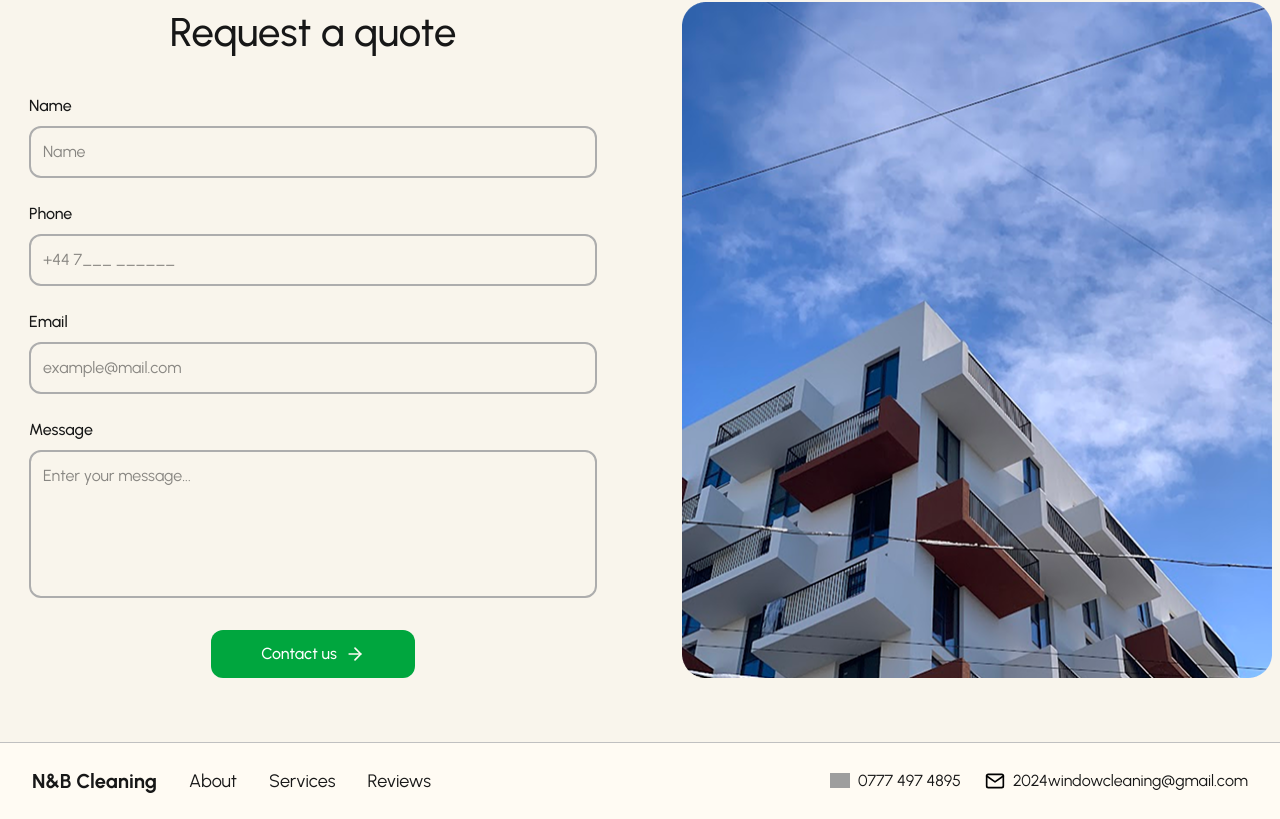
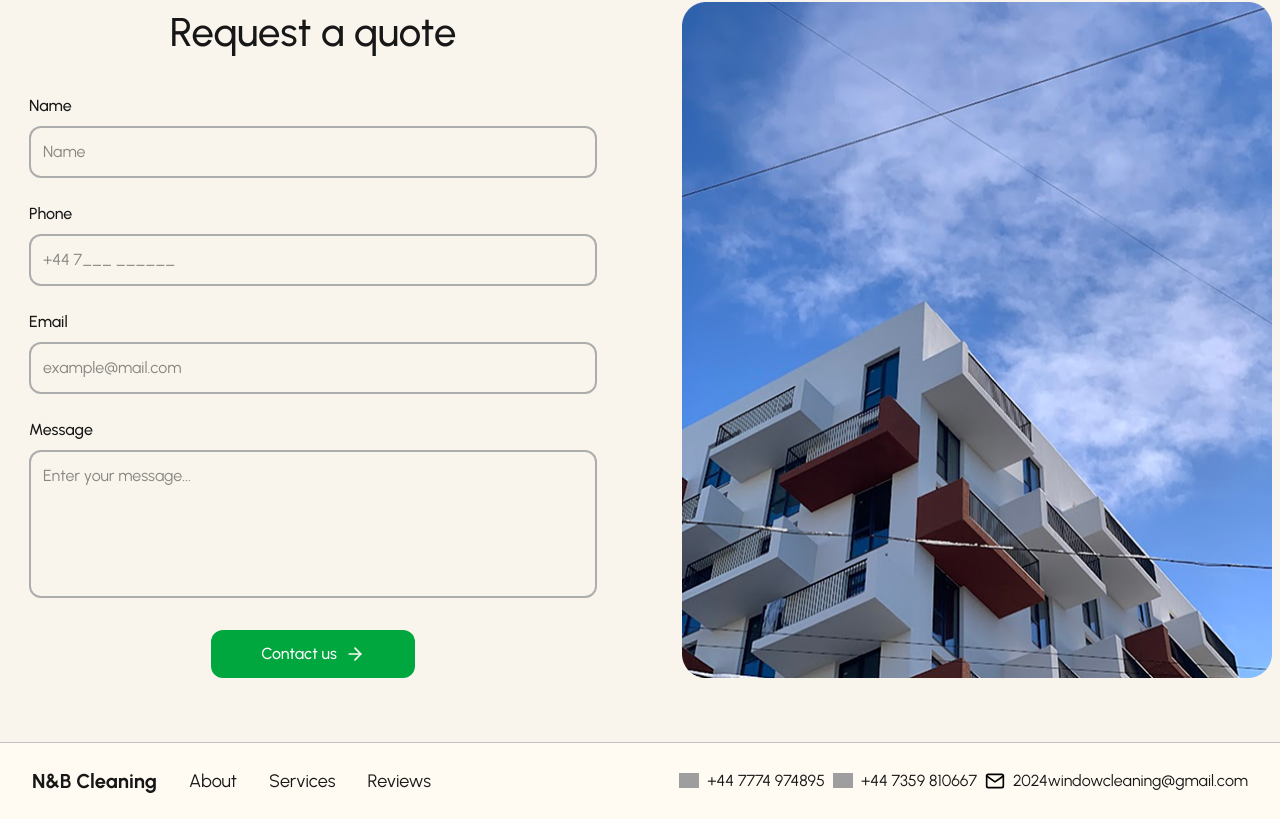
Before and after one commit to TetraQuadra/nb-landing, a Next.js app: page /fascias in a window 1280 px wide. Shown: the part 998-1817 px from the top of the page. Built offline with nearby package versions, Linux system fonts and the light colour scheme; grey boxes are pictures that could not be loaded.

Commit message:
text: new tel number

```diff
--- a/src/sections/Footer.tsx
+++ b/src/sections/Footer.tsx
@@ -54,10 +54,14 @@ const Footer = () => {
                             </a>
                         </nav>
                     </div>
-                    <div className="flex gap-6 items-center max-lg:flex-col max-md:gap-3 max-md:justify-start max-md:items-start">
+                    <div className="flex gap-2 items-center max-lg:flex-col max-md:gap-3 max-md:justify-start max-md:items-start">
                         <a className="flex items-center gap-2" href="tel:+447774974895">
                             <Image src="/phone-call.svg" alt="Phone" width={20} height={20} />
-                            0777 497 4895
+                            +44 7774 974895
+                        </a>
+                        <a className="flex items-center gap-2" href="tel:+447774974895">
+                            <Image src="/phone-call.svg" alt="Phone" width={20} height={20} />
+                            +44 7359 810667
                         </a>
                         <a className="flex items-center gap-2" href="mailto:2024windowcleaning@gmail.com">
                             <Image src="/mail.svg" alt="Email" width={20} height={20} />
```
